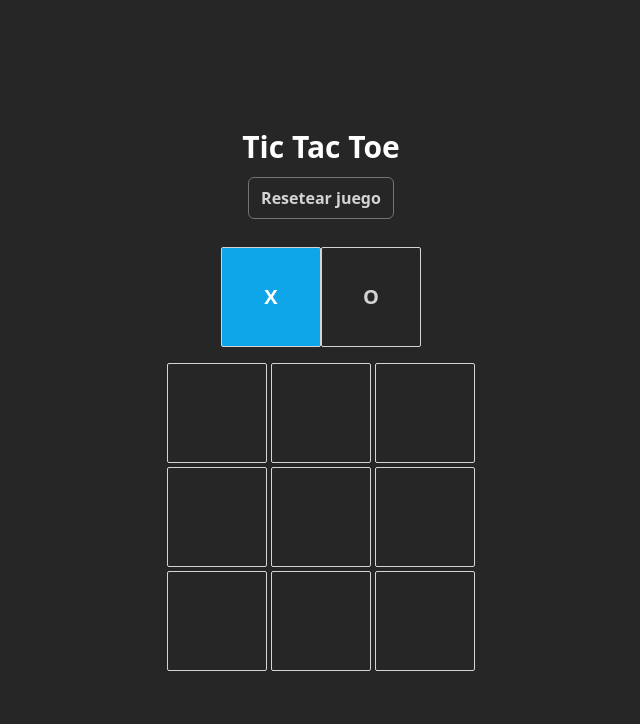
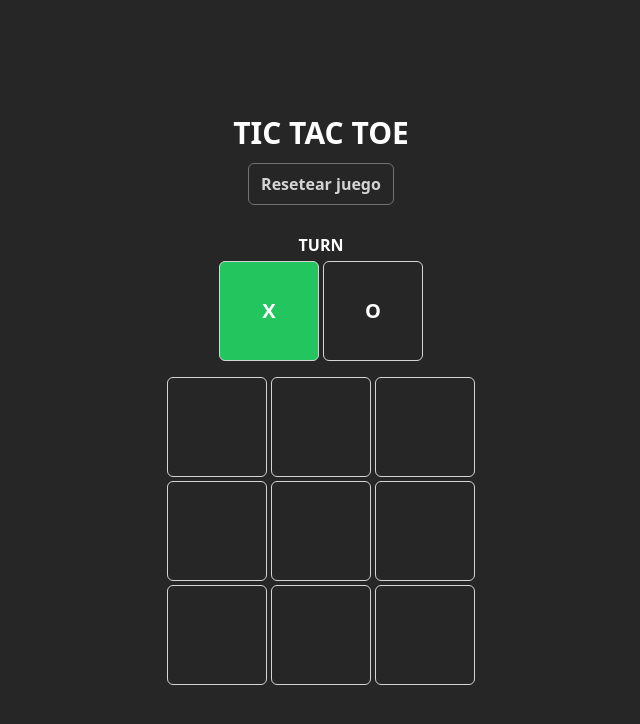
Before and after one commit to vasquezluis/tic-tac-toe-client, a React (Vite) app: page / in a window 1280 px wide. Shown: the top 724 px of the page, without its empty margins (319-959 px from the left). Built offline with nearby package versions, Linux system fonts and the light colour scheme.

Commit message:
styles: change board styles

```diff
--- a/src/App.tsx
+++ b/src/App.tsx
@@ -40,7 +40,6 @@ function App() {
 		const newBoard = [...board]
 		newBoard[index] = turn
 		setBoard(newBoard)
-		console.log(newBoard)
 
 		// change turn
 		const newTurn = turn === TURNS.X ? TURNS.O : TURNS.X
@@ -64,7 +63,7 @@ function App() {
 
 	return (
 		<main className='flex h-screen w-full flex-col items-center justify-center bg-neutral-800'>
-			<h1 className='text-3xl font-bold text-white'>Tic Tac Toe</h1>
+			<h1 className='text-3xl font-bold text-white'>TIC TAC TOE</h1>
 
 			<button
 				className='m-3 rounded-md border border-neutral-500 px-3 py-2 font-bold text-neutral-300 transition-all hover:border-white hover:bg-neutral-950 hover:text-white'
--- a/src/components/Board.tsx
+++ b/src/components/Board.tsx
@@ -6,7 +6,13 @@ const Board = ({ board, updateBoard }: BoardProps) => {
 		<section className='grid grid-cols-3 gap-1'>
 			{board.map((_, index) => {
 				return (
-					<Square key={index} index={index} updateBoard={updateBoard}>
+					<Square
+						key={index}
+						index={index}
+						updateBoard={updateBoard}
+						isInBoard={true}
+						turn={board[index]}
+					>
 						<span>{board[index]}</span>
 					</Square>
 				)
--- a/src/components/Square.tsx
+++ b/src/components/Square.tsx
@@ -1,13 +1,25 @@
 import { cn } from '../lib/utils'
 import { type SquareProps } from '../types'
+import { TURNS } from '../lib/constants'
 
-const Square = ({ children, isSelected, updateBoard, index }: SquareProps) => {
+const Square = ({
+	children,
+	isSelected,
+	updateBoard,
+	index,
+	isInBoard,
+	turn,
+	isWinner,
+}: SquareProps) => {
 	const className = `${cn(
-		'w-[100px] h-[100px] border border-neutral-300 rounded-sm grid place-items-center',
+		'w-[100px] h-[100px] grid place-items-center text-white rounded-md border border-neutral-300',
 		{
-			'text-white bg-sky-500': isSelected,
-			'text-neutral-300 bg-neutral-800 hover:bg-sky-500/70 cursor-pointer':
-				!isSelected,
+			'bg-sky-500': isSelected && turn === TURNS.O,
+			'bg-green-500': isSelected && turn === TURNS.X,
+			'bg-sky-500/80': isInBoard && turn === TURNS.O,
+			'bg-green-500/80': isInBoard && turn === TURNS.X,
+			'cursor-pointer': isInBoard && turn !== TURNS.X && turn !== TURNS.O,
+			'bg-yellow-500 border-2 border-yellow-600': isWinner,
 		}
 	)}`
 
--- a/src/components/Turn.tsx
+++ b/src/components/Turn.tsx
@@ -7,13 +7,18 @@ type Props = {
 
 const Turn = ({ turn }: Props) => {
 	return (
-		<section className='relative mx-auto my-4 flex w-fit justify-center rounded-lg'>
-			<Square isSelected={turn === TURNS.X}>
-				<span className='text-xl font-bold'>{TURNS.X}</span>
-			</Square>
-			<Square isSelected={turn === TURNS.O}>
-				<span className='text-xl font-bold'>{TURNS.O}</span>
-			</Square>
+		<section className='relative mx-auto my-4 flex w-fit flex-col justify-center gap-1 rounded-lg'>
+			<div className='flex items-center justify-center font-bold'>
+				<span className='text-white'>TURN</span>
+			</div>
+			<div className='flex flex-row gap-x-1'>
+				<Square isSelected={turn === TURNS.X} isInBoard={false} turn={TURNS.X}>
+					<span className='text-xl font-bold'>{TURNS.X}</span>
+				</Square>
+				<Square isSelected={turn === TURNS.O} isInBoard={false} turn={TURNS.O}>
+					<span className='text-xl font-bold'>{TURNS.O}</span>
+				</Square>
+			</div>
 		</section>
 	)
 }
--- a/src/components/Winner.tsx
+++ b/src/components/Winner.tsx
@@ -9,15 +9,19 @@ const Winner = ({
 }) => {
 	if (winner === null) return null
 
-	const winnerText = winner === false ? 'Empate' : 'Gana'
+	const winnerText = winner === false ? 'Empate' : 'Ganador'
 
 	return (
 		<section className='absolute left-0 top-0 grid h-screen w-full place-items-center bg-black/80'>
 			<div className='flex h-[300px] w-[320px] flex-col items-center justify-center gap-5 rounded-md border bg-neutral-900 text-xl font-semibold text-white'>
-				<h2 className='font-bold'>🎉 {winnerText}</h2>
+				<h2 className='font-bold'>🎉 {winnerText} 🎉</h2>
 
-				<header className='mx-auto my-0 flex w-fit gap-4 rounded-md border'>
-					{winner && <Square>{winner}</Square>}
+				<header className='mx-auto my-0 flex w-fit gap-4 rounded-md'>
+					{winner && typeof winner === 'string' && (
+						<Square isInBoard={false} turn={winner} isWinner={true}>
+							{winner}
+						</Square>
+					)}
 				</header>
 
 				<footer>
--- a/src/lib/constants.ts
+++ b/src/lib/constants.ts
@@ -5,9 +5,8 @@ export const TURNS = {
 
 export const WINNER_COMBOS = [
 	[0, 1, 2],
-	[3, 5, 5],
+	[3, 4, 5],
 	[6, 7, 8],
-	[0, 1, 2],
 	[0, 4, 8],
 	[6, 4, 2],
 	[0, 3, 6],
--- a/src/types.d.ts
+++ b/src/types.d.ts
@@ -10,4 +10,7 @@ export type SquareProps = {
 	isSelected?: boolean
 	updateBoard?: (index: number) => void
 	index?: number
+	isInBoard: boolean
+	turn: string
+	isWinner?: boolean
 }
```
